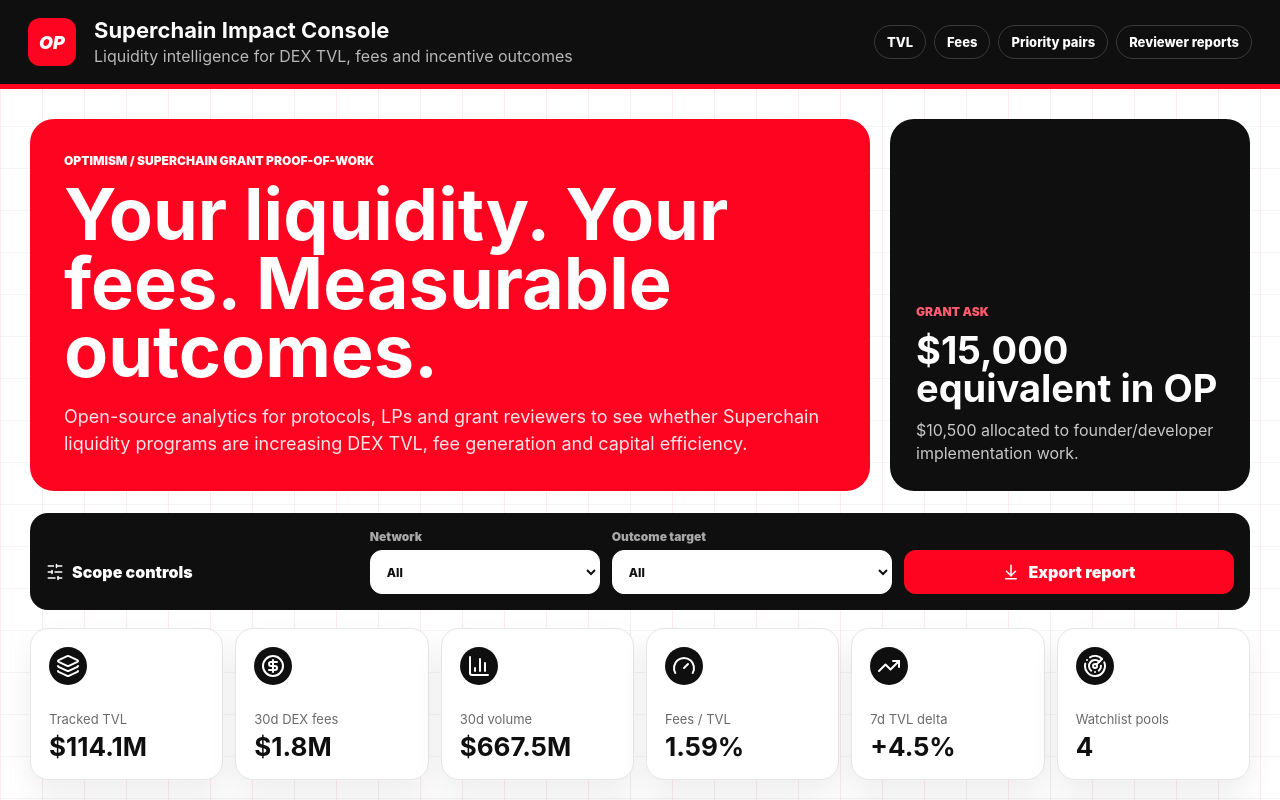
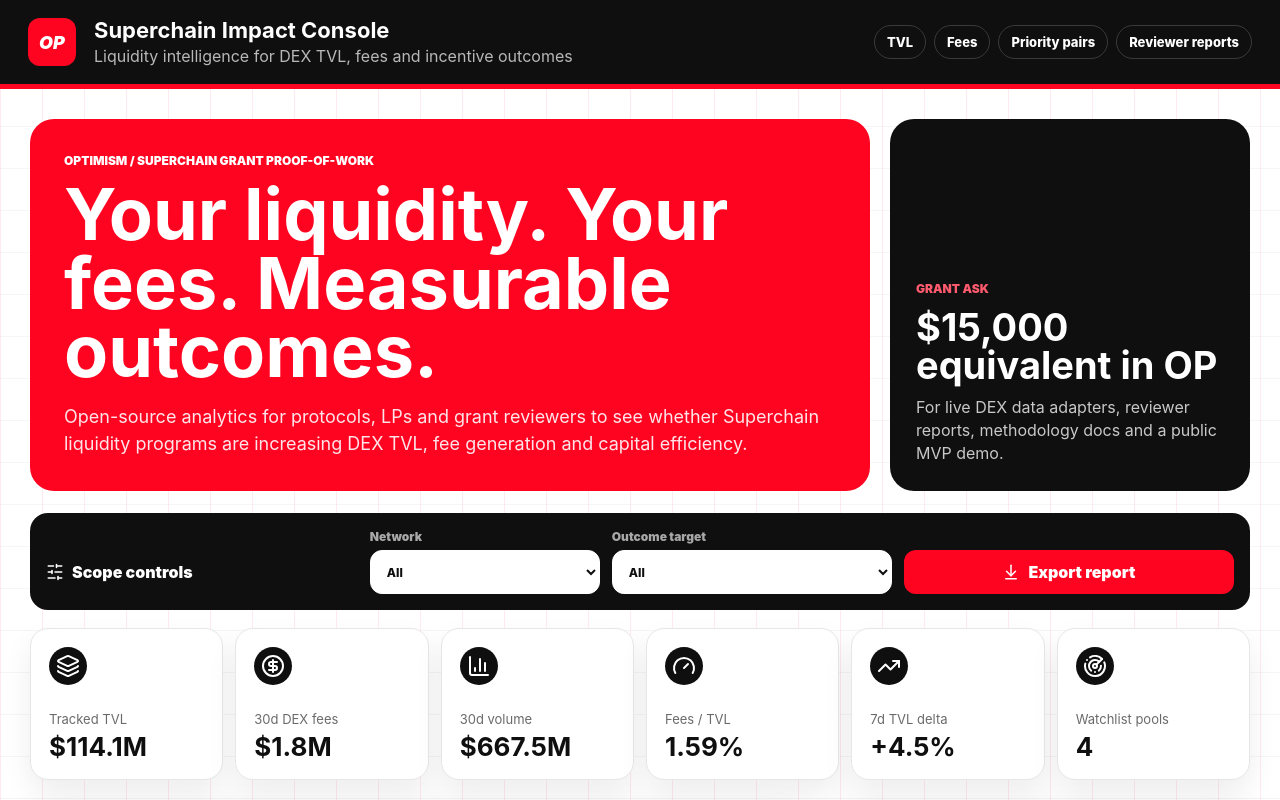
Before and after one commit to ProstoKripta00/superchain-liquidity-ops, a React (Vite) app: page / in a window 1280 px wide. Shown: the top 800 px of the page. Built offline with nearby package versions, Linux system fonts and the light colour scheme.

Commit message:
Refine public grant ask copy

```diff
--- a/src/App.tsx
+++ b/src/App.tsx
@@ -181,7 +181,7 @@
           <aside className="grantPanel">
             <span>Grant ask</span>
             <strong>$15,000 equivalent in OP</strong>
-            <p>$10,500 allocated to founder/developer implementation work.</p>
+            <p>For live DEX data adapters, reviewer reports, methodology docs and a public MVP demo.</p>
           </aside>
         </section>
 
```
